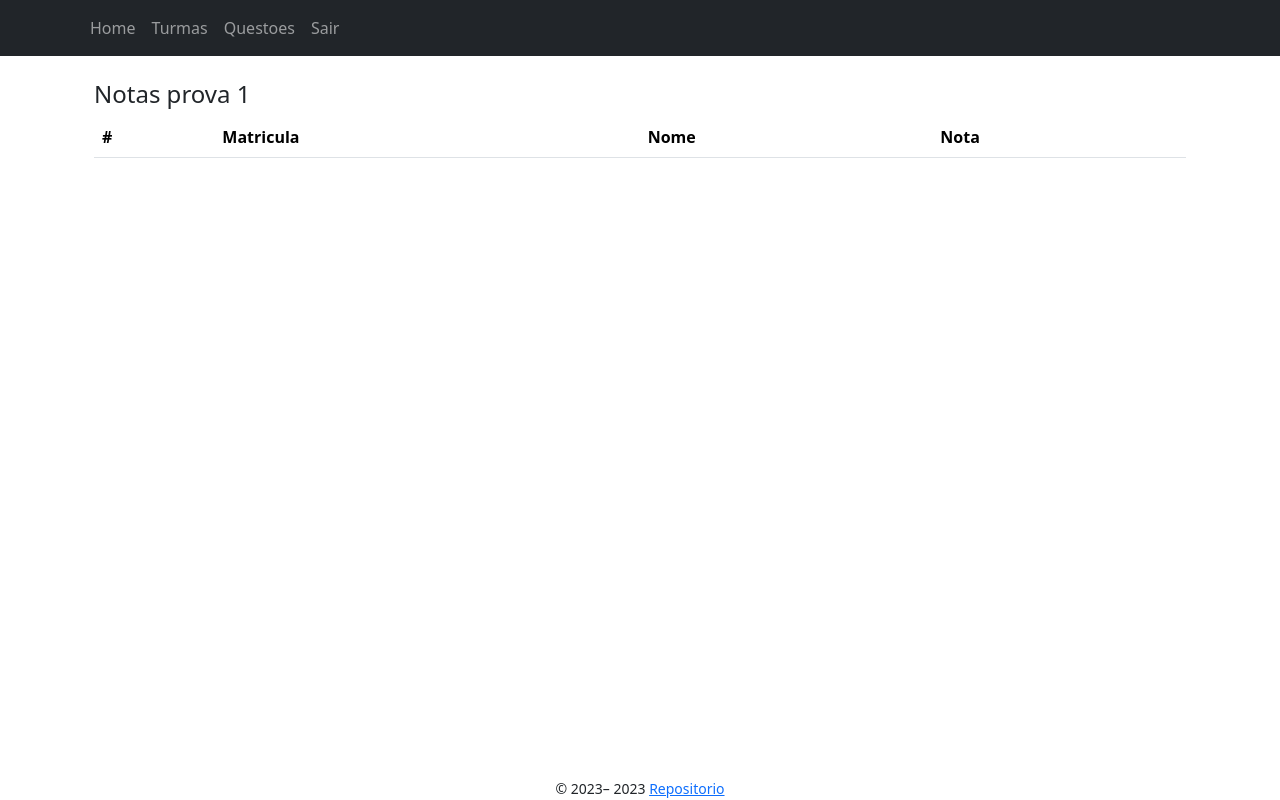
After one commit to zeroCass/unb-web, a Flask app: page /turmas/1/exames/1/Notas in a window 1280 px wide. The commit adds this page. Run offline with Flask 3, Linux system fonts and the light colour scheme; a user stored in the database is signed in; lists and menus that the app fills with data are empty; some libraries are stand-ins or nearby versions.

Commit message:
feat: vizualizar notas dos alunos (issue #9)
O professor pode acessar um botão onde pode ver a nota de todos os alunos que realizaram um exame especifico.

```diff
--- a/app/controllers/exames_controller.py
+++ b/app/controllers/exames_controller.py
@@ -1,7 +1,7 @@
 from ..webapp import db
 from flask import Blueprint, render_template, request, redirect, url_for, flash, json
 from flask_login import login_required, current_user
-from ..models import Turma, Exame, Questao, QuestaoMultiplaEscolha, QuestaoExame, RespostaQuestaoExame, NotasExames
+from ..models import Turma, Exame, Questao, QuestaoMultiplaEscolha, QuestaoExame, RespostaQuestaoExame, NotasExames, Estudante
 from datetime import datetime
 from app.utils.decorators import load_parent_resource_factory
 import json
@@ -68,7 +68,6 @@ def create(turma_id):
 
     return redirect(url_for("turmas.show", turma_id=turma_id))
 
-
 @bp.route("<int:exame_id>/show", methods=['GET'])
 @login_required
 def show(turma_id, exame_id):
@@ -119,3 +118,10 @@ def submit(turma_id, exame_id):
     except Exception as e:
         print(e)
     return redirect(url_for("turmas.show", turma_id=turma_id))
+
+@bp.route("<int:exame_id>/Notas", methods=['GET'])
+@login_required
+def notas(turma_id, exame_id):
+    notas_exame = db.session.query(NotasExames, Estudante).join(Estudante).filter(NotasExames.exame_id == exame_id).all()
+    exame = Exame.query.filter_by(id=exame_id).first()
+    return render_template("exames/notas_exame.jinja2", notas_exame=notas_exame, exame=exame)
--- a/app/controllers/questoes_controller.py
+++ b/app/controllers/questoes_controller.py
@@ -27,7 +27,6 @@ def new(user_id):
 @bp.route("/professor/<int:user_id>/create", methods=["POST"])
 @login_required
 def create(user_id):
-
     enunciado = request.form['enunciado']
     tipo_questao = request.form['tipo_questao']
     opcao_a = request.form.get('opcao_a')
@@ -53,7 +52,6 @@ def create(user_id):
         flash("Erro ao criar Questao")
 
     return redirect(url_for('questoes.index', user_id=user_id))
-
 
 @bp.route("/professor/<int:user_id>/edit/<int:questao_id>", methods=['GET', 'POST'])
 @login_required
--- /dev/null
+++ b/app/templates/exames/notas_exame.jinja2
@@ -0,0 +1,32 @@
+{% extends "./base.jinja2" %}
+{% from 'bootstrap5/utils.html' import render_icon %}
+
+{% block header %}
+<h1>{% block title %}Notas Exame{% endblock %}</h1>
+{% endblock %}
+
+{% block content %}
+<div class="container">
+    <h4> Notas {{ exame.nome }}</h4>
+    <table class="table">
+        <thead>
+            <tr>
+            <th scope="col">#</th>
+            <th scope="col">Matricula</th>
+            <th scope="col">Nome</th>
+            <th scope="col">Nota</th>
+            </tr>
+        </thead>
+        <tbody>
+            {% for nota_exame, estudante in notas_exame %}
+                <tr>
+                <th scope="row">{{loop.index}}</th>
+                <td> {{ estudante.matricula }} </td>
+                <td> {{ estudante.nome }} </td>
+                <td> {{ nota_exame.nota_exame }}</td>
+                </tr>
+            {% endfor %}
+        </tbody>
+    </table>
+</div>
+{% endblock %}
```
Also changed, not shown: app/templates/exames/card.jinja2 (+10 -1 lines).
